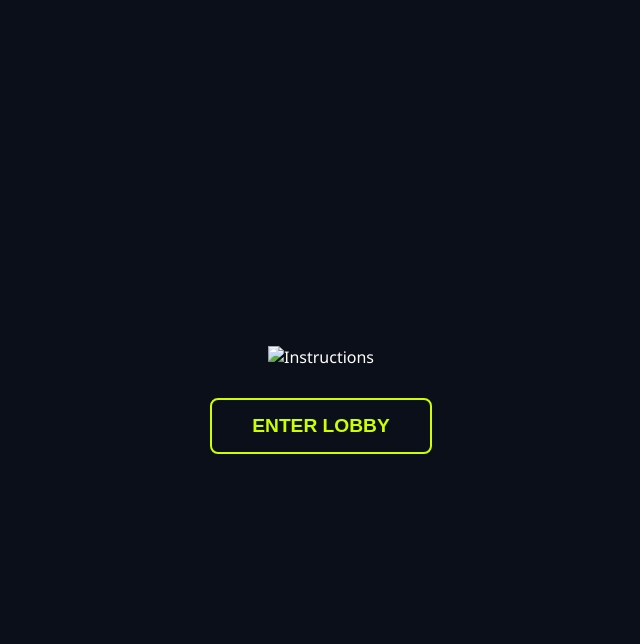
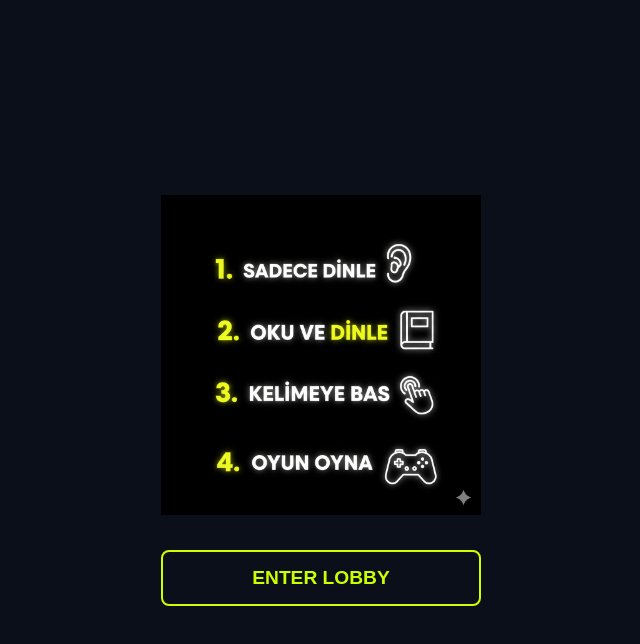
Before and after one commit to dogierez01/business-situations, a plain HTML site: page index.html in a window 1280 px wide. Both pictures are taken after a click on the button "START LESSONS". Shown: the whole page, without its empty margins (319-959 px from the left). Drawn offline with Linux system fonts and the light colour scheme.

Commit message:
Update index.html

```diff
--- a/index.html
+++ b/index.html
@@ -16,7 +16,7 @@
 
     <div id="instructions-screen" class="screen hidden">
         <div class="content-wrapper">
-            <div class="image-box"><img src="instructions.jpg" alt="Instructions" id="instructions-img"></div>
+            <div class="image-box"><img src="instructions.png" alt="Instructions" id="instructions-img"></div>
             <button id="btn-enter" class="action-btn-large">ENTER LOBBY</button>
         </div>
     </div>
```
